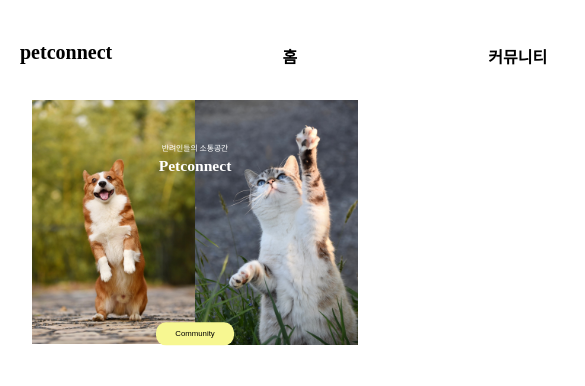
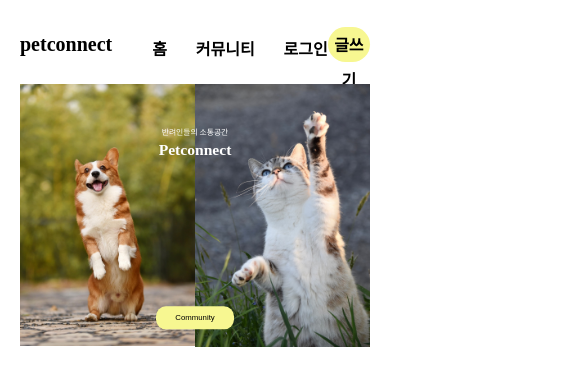
Before and after one commit to Exit-c/petconnect-exit_c, a React (Create React App) app: page / in a window 390 px wide. Shown: the top 386 px of the page, 585 px wide, since content can reach past the window. Built offline with nearby package versions, Linux system fonts and the light colour scheme; no server answers.

Commit message:
refactor: Navigation 반응형 구현

```diff
--- a/src/components/Navigation.tsx
+++ b/src/components/Navigation.tsx
@@ -1,8 +1,59 @@
-import React from 'react';
-import styled from 'styled-components';
-import { Link, useNavigate } from 'react-router-dom';
+import React from "react";
+import styled from "styled-components";
+import { Link, useNavigate } from "react-router-dom";
 
 const StyleNavigation = styled.div`
+  width: 100%;
+
+  .container {
+    display: flex;
+    justify-content: space-between;
+    padding: 12px 0;
+    font-weight: bold;
+    box-sizing: border-box;
+
+    .h-logo {
+      width: 105px;
+      font-size: 20px;
+      cursor: pointer;
+    }
+
+    .navigation {
+      display: flex;
+      justify-content: space-between;
+      width: 45vw;
+      height: 20px;
+      list-style: none;
+      li {
+        cursor: pointer;
+      }
+      li:hover {
+        border-bottom: 3px solid #f7f791;
+      }
+    }
+
+    .write {
+      width: 90px;
+      height: 35px;
+      line-height: 35px;
+      text-align: center;
+      background-color: #f7f791;
+      border-radius: 30px;
+      border: none;
+      margin-top: 7px;
+      font-size: 16px;
+      cursor: pointer;
+      font-weight: bold;
+    }
+
+    .link {
+      text-decoration: none;
+      color: #000;
+    }
+  }
+
+  @media (min-width: 970px) {
+    .container {
       width: 970px;
       margin: 0 auto;
       padding: 20px 0;
@@ -47,6 +98,8 @@ const StyleNavigation = styled.div`
         text-decoration: none;
         color: #000;
       }
+    }
+  }
 `;
 interface OwnProps {
   isLoggedIn: boolean;
@@ -57,14 +110,15 @@ const Navigation: React.FC<OwnProps> = ({ isLoggedIn }) => {
 
   const handleClickWrite = () => {
     if (isLoggedIn) {
-      navigate('/writing');
+      navigate("/writing");
     } else {
-      alert('로그인이 필요합니다');
-      navigate('/login');
+      alert("로그인이 필요합니다");
+      navigate("/login");
     }
   };
   return (
     <StyleNavigation>
+      <div className="container">
         <h1 className="h-logo">
           <Link to="/" className="link">
             petconnect
@@ -98,6 +152,7 @@ const Navigation: React.FC<OwnProps> = ({ isLoggedIn }) => {
         <button className="write" onClick={handleClickWrite}>
           글쓰기
         </button>
+      </div>
     </StyleNavigation>
   );
 };
--- a/src/pages/HomePage/index.tsx
+++ b/src/pages/HomePage/index.tsx
@@ -4,7 +4,6 @@ import cat_img from "../../images/cat-5098930_1280.jpg";
 import dog_img from "../../images/dog-3389729_1280.jpg";
 
 const StyleHome = styled.div`
-  padding: 0 12px;
   .container {
     position: relative;
     display: flex;
@@ -40,7 +39,6 @@ const StyleHome = styled.div`
   }
 
   @media (min-width: 768px) {
-    padding: 0 20px;
     .container {
       position: relative;
       display: flex;
```
Lines whose indentation alone changed are shown as unchanged.
